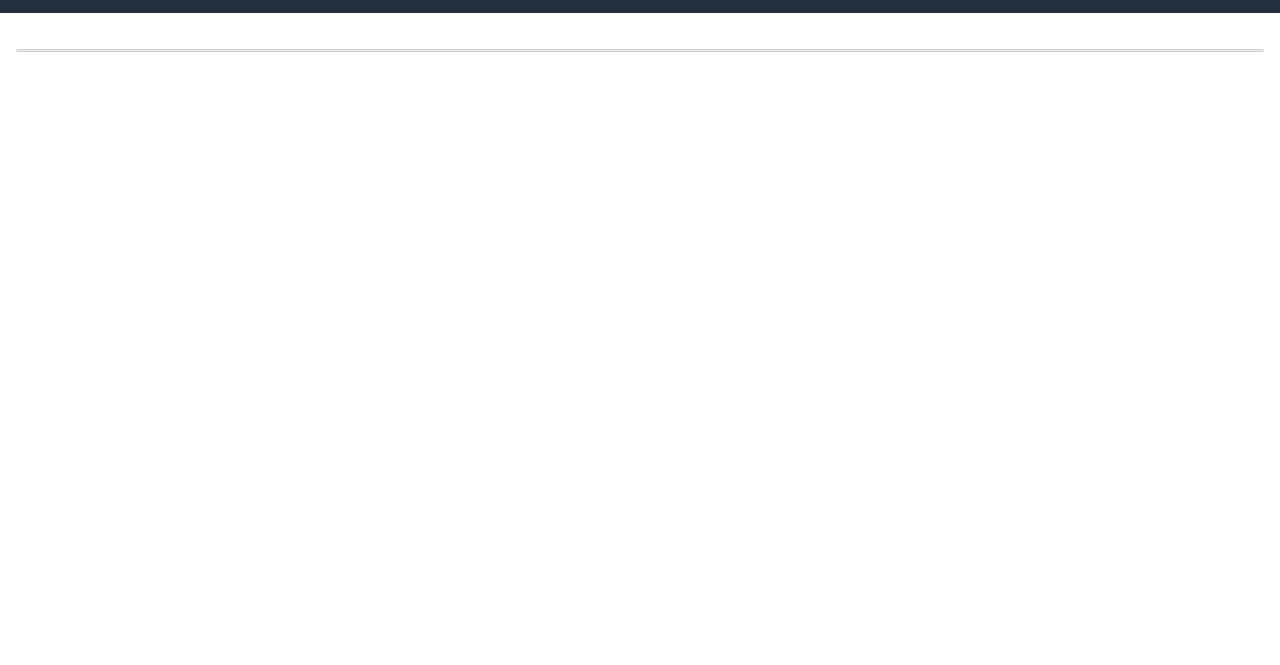
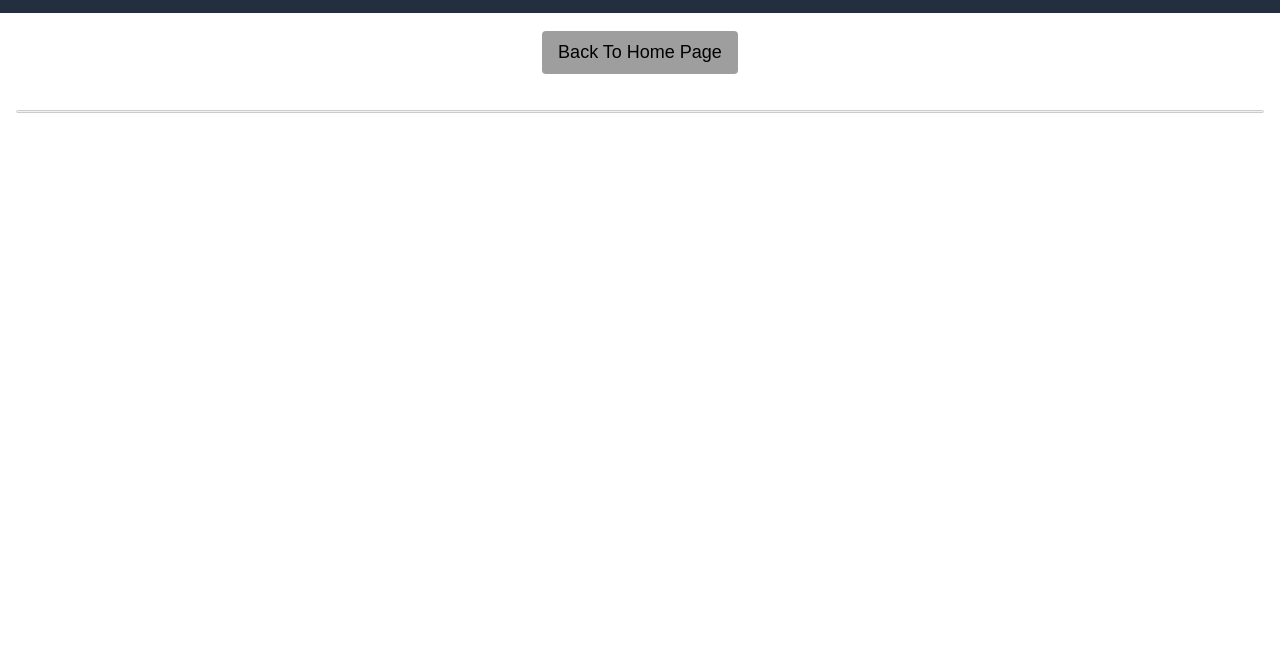
Before and after one commit to pranithgunda/review-radars, a plain HTML site: page review.html in a window 1280 px wide. Shown: the part 135-800 px from the top of the page. Drawn offline with nearby package versions, Linux system fonts and the light colour scheme.

Commit message:
added back button to reviews page

```diff
--- a/review.html
+++ b/review.html
@@ -14,6 +14,11 @@
             <h1 class="w3-xxlarge">Review Radars!</h1>
             <p class="w3-xlarge">Product Reviews and Ratings ✨</p>
         </header>
+
+        <div class="w3-center">
+        <p><a href="index.html"><button class="w3-button w3-grey w3-round">Back To Home Page</button></a></p>
+        </div>
+
         <div id="loader"></div>
         <main class="w3-container">
             <!-- Container for products ratings and reviews -->
```
Also changed, not shown: 3 other files.
